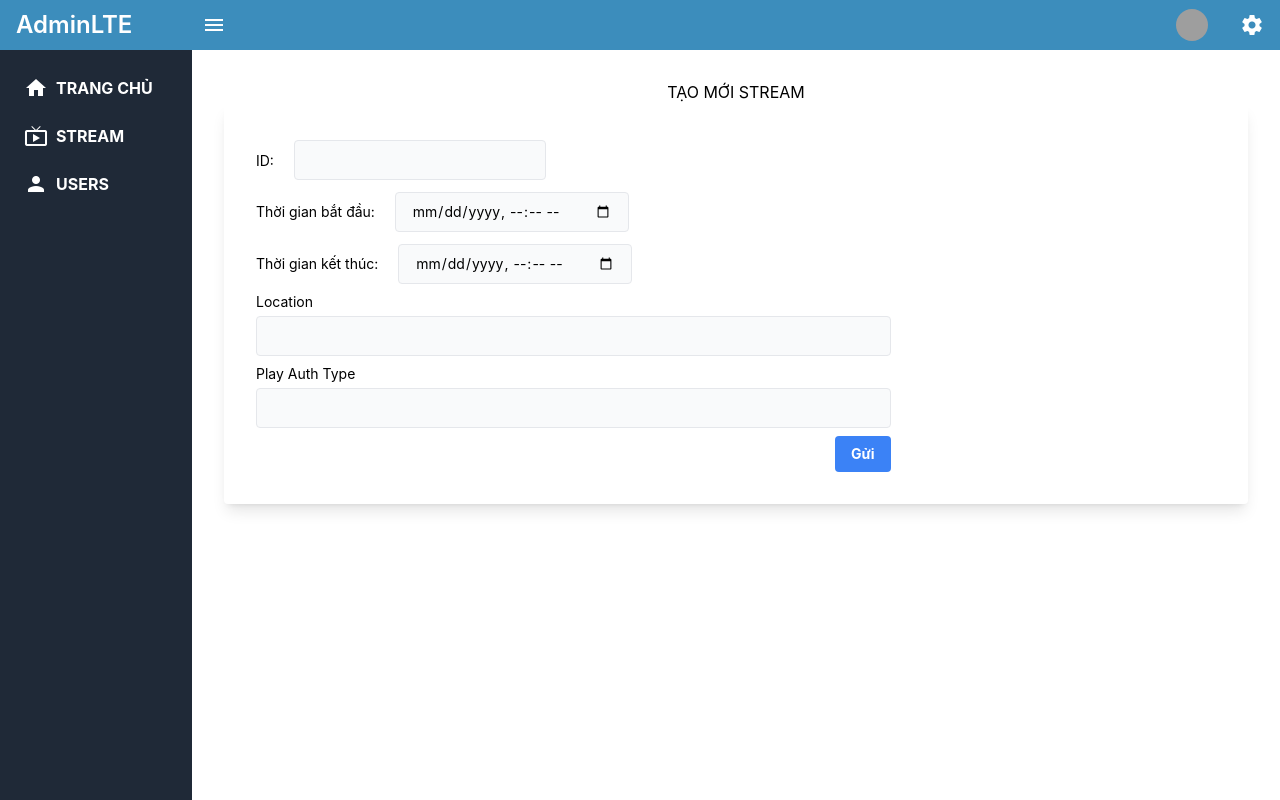
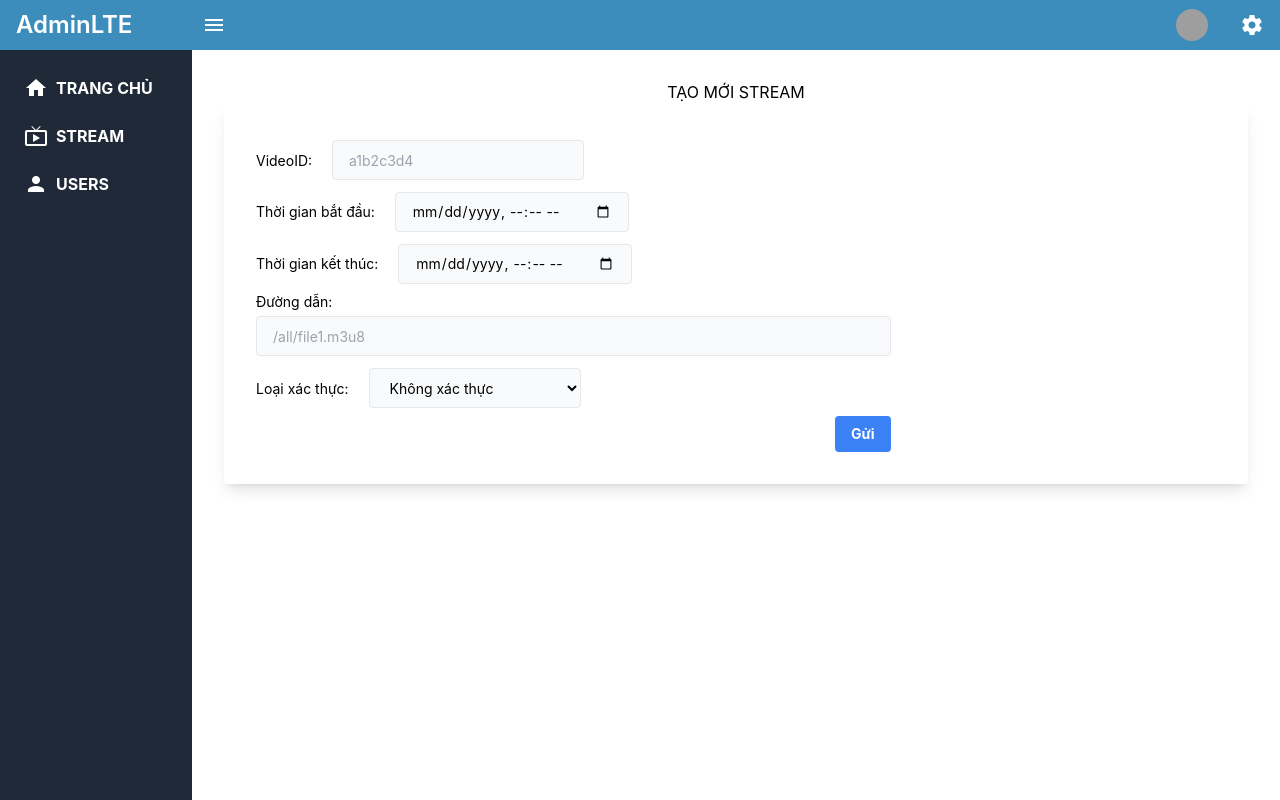
Before and after one commit to truong270801/cms_management, a React (Create React App) app in the folder frontend/: page /addstream in a window 1280 px wide. Built offline with nearby package versions, Linux system fonts and the light colour scheme; grey boxes are pictures that could not be loaded.

Commit message:
[fix]:10s api reload and stream screen error

```diff
--- a/frontend/src/Component/Video/VideoPlayer.js
+++ b/frontend/src/Component/Video/VideoPlayer.js
@@ -11,14 +11,8 @@ const VideoPlayer = ({ url, onPlay }) => {
       hls = new Hls();
       hls.loadSource(url);
       hls.attachMedia(videoRef.current);
-      hls.on(Hls.Events.MANIFEST_PARSED, () => {
-        videoRef.current.play();
-      });
     } else if (videoRef.current.canPlayType('application/vnd.apple.mpegurl')) {
       videoRef.current.src = url;
-      videoRef.current.addEventListener('loadedmetadata', () => {
-        videoRef.current.play();
-      });
     }
 
     const videoElement = videoRef.current;
--- a/frontend/src/Pages/Streams/CreateStream.js
+++ b/frontend/src/Pages/Streams/CreateStream.js
@@ -48,9 +48,14 @@ const CreateStream = () => {
   const validateTimes = () => {
     const startTime = new Date(stream.start);
     const endTime = new Date(stream.end);
+    const currentTime = new Date();
 
     if (endTime <= startTime) {
       setError("Thời gian kết thúc phải sau thời gian bắt đầu.");
+      return false;
+    }
+    if (endTime <= currentTime) {
+      setError("Thời gian kết thúc phải sau thời gian hiện tại.");
       return false;
     }
     return true;
@@ -63,16 +68,13 @@ const CreateStream = () => {
     }
 
     try {
-      // Chuyển đổi thời gian sang định dạng RFC3339
       const formattedStream = {
         ...stream,
         start: formatRFC3339(new Date(stream.start)),
         end: formatRFC3339(new Date(stream.end)),
       };
-
-      const response = await createStream(formattedStream);
+      await createStream(formattedStream)
       setShowPopup(true);
-      console.log("Play URL:", response.PlayURL);
     } catch (error) {
       if (error.response && error.response.status === 403) {
         setError("Bạn không có quyền thực hiện thao tác này.");
@@ -95,11 +97,12 @@ const CreateStream = () => {
               <div className="lg:col-span-2">
                 <div className="grid gap-4 gap-y-2 text-sm grid-cols-1 md:grid-cols-5">
                   <div className="md:col-span-5">
-                    <label className="mr-4">ID: </label>
+                    <label className="mr-4">VideoID: </label>
                     <input
                       type="text"
                       name="id"
                       value={stream.id}
+                      placeholder="a1b2c3d4"
                       onChange={handleChange}
                       className="h-10 border mt-1 rounded px-4 bg-gray-50"
                     />
@@ -128,25 +131,31 @@ const CreateStream = () => {
                   </div>
 
                   <div className="md:col-span-5">
-                    <label>Location</label>
+                    <label>Đường dẫn: </label>
                     <input
                       type="text"
                       name="location"
                       value={stream.location}
+                      placeholder="/all/file1.m3u8"
                       onChange={handleChange}
                       className="h-10 border mt-1 rounded px-4 w-full bg-gray-50"
                     />
                   </div>
 
                   <div className="md:col-span-5">
-                    <label>Play Auth Type</label>
-                    <input
+                    <label>Loại xác thực: </label>
+                    <select
                       type="text"
                       name="play_auth_type"
                       value={stream.play_auth_type}
                       onChange={handleChange}
-                      className="h-10 border mt-1 rounded px-4 w-full bg-gray-50"
-                    />
+                      className="h-10 border ml-4 mt-1 rounded px-4  bg-gray-50"
+                    >
+                      <option value="">Không xác thực</option>
+                      <option value="token">Có xác thực bằng token</option>
+
+                    </select>
+
                   </div>
 
                   {error && (
--- a/frontend/src/Pages/Streams/MonitorStream.js
+++ b/frontend/src/Pages/Streams/MonitorStream.js
@@ -38,9 +38,6 @@ const MonitorStream = () => {
 
     fetchData();
 
-    const intervalId = setInterval(fetchData, 10000);
-
-    return () => clearInterval(intervalId);
   }, []);
 
   const handleClosePopup = () => {
@@ -53,7 +50,7 @@ const MonitorStream = () => {
     return startTime <= now && now <= endTime;
   }) : [];
 
-  const upcomingLivestreams =  livestreams ? livestreams.filter((stream) => {
+  const upcomingLivestreams = livestreams ? livestreams.filter((stream) => {
     const now = new Date();
     const startTime = new Date(stream.StartAt);
     return startTime > now;
@@ -94,7 +91,7 @@ const MonitorStream = () => {
 
     return filteredLivestreams.map((stream) => (
       <div
-        key={stream.VideoID}
+        key={stream.ID}
         className="border rounded-lg p-4 mb-4 w-[390px] h-[350px] mr-4"
       >
         <div className="flex justify-between items-center mb-2">
--- a/frontend/src/Pages/Streams/TableStream.js
+++ b/frontend/src/Pages/Streams/TableStream.js
@@ -36,9 +36,6 @@ const TableStream = () => {
     };
 
     fetchData();
-
-    const intervalId = setInterval(fetchData, 10000);
-    return () => clearInterval(intervalId);
   }, []);
 
   const handleClosePopup = () => {
```
Lines whose indentation alone changed are shown as unchanged.
